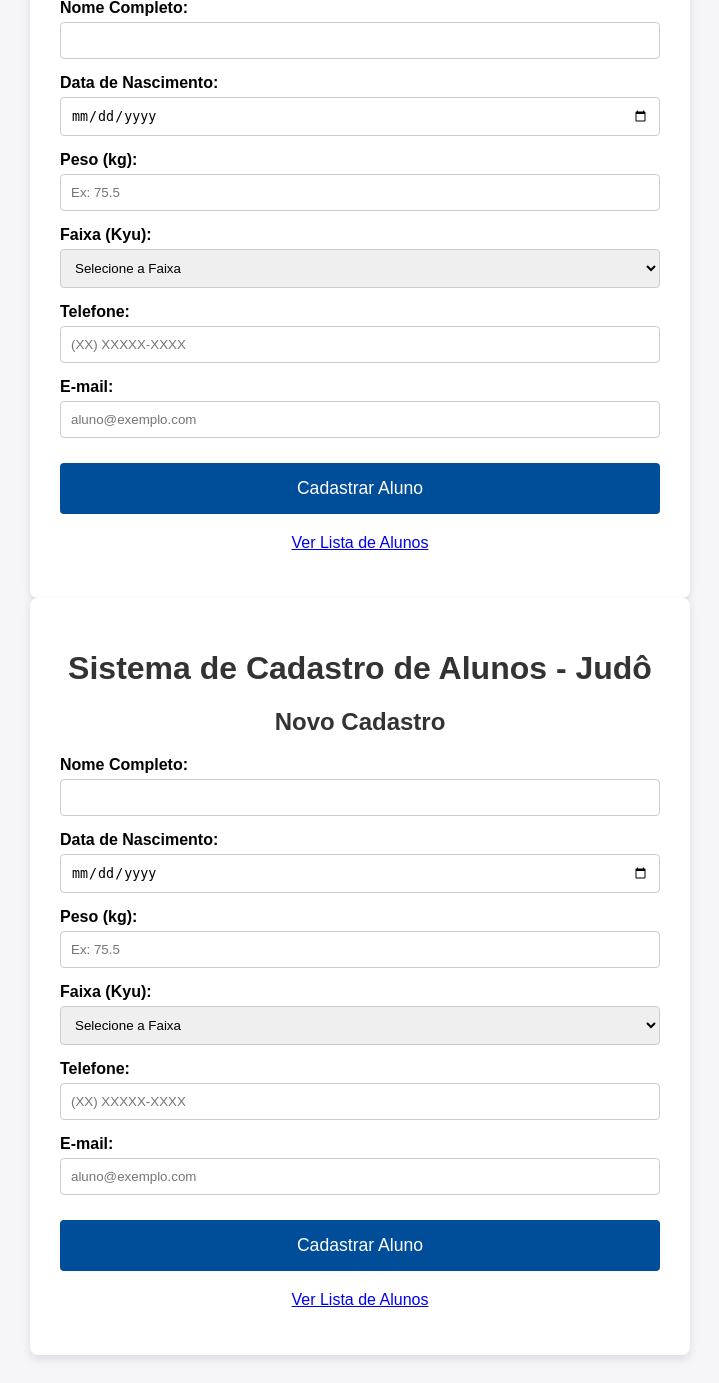
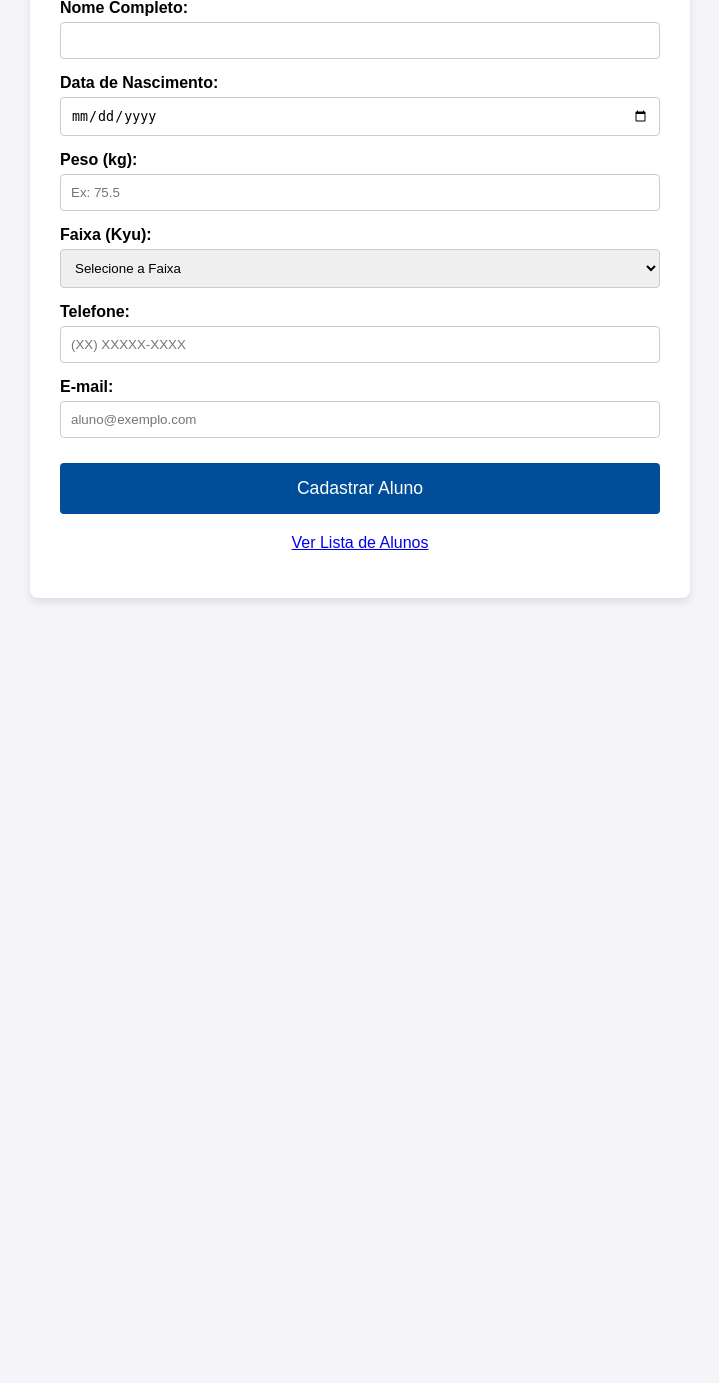
Before and after one commit to juanbalaquente/sistema-judo-academia, a PHP site: page / in a window 1280 px wide. Shown: the part 187-1570 px from the top of the page, without its empty margins (280-999 px from the left). After the commit the page ends 789 px from the top, so only its background shows below. Run offline with PHP 8.4, Linux system fonts and the light colour scheme.

Commit message:
Oct 7, 2025, 10:47 PM

```diff
--- a/index.php
+++ b/index.php
@@ -1,118 +1,3 @@
-<?php
-// =================================================================
-// 1. LÓGICA PHP: INCLUSÃO E PROCESSAMENTO DO FORMULÁRIO
-// =================================================================
-$message = ''; // Variável para armazenar mensagens de feedback
-
-if ($_SERVER["REQUEST_METHOD"] == "POST") {
-    // Inclui o arquivo de conexão. A variável $pdo estará disponível aqui.
-    require 'includes/db_connect.php';
-
-    // 1.1. Filtra e Sanitiza os Dados
-    // Usamos filter_input para uma coleta mais segura dos dados.
-    $nome             = filter_input(INPUT_POST, 'nome', FILTER_SANITIZE_STRING);
-    $data_nascimento  = filter_input(INPUT_POST, 'data_nascimento', FILTER_SANITIZE_STRING);
-    $peso             = filter_input(INPUT_POST, 'peso', FILTER_VALIDATE_FLOAT);
-    $kyu              = filter_input(INPUT_POST, 'kyu', FILTER_SANITIZE_STRING);
-    $telefone         = filter_input(INPUT_POST, 'telefone', FILTER_SANITIZE_STRING);
-    $email            = filter_input(INPUT_POST, 'email', FILTER_VALIDATE_EMAIL);
-
-    // 1.2. Validação Básica (PHP Backend)
-    if (!$nome || !$data_nascimento || !$kyu || !$email) {
-        $message = '<p class="error">Por favor, preencha todos os campos obrigatórios corretamente.</p>';
-    } else {
-        try {
-            // 1.3. Prepara a Query SQL (Obrigatório para segurança - Prepared Statements com PDO)
-            $sql = "INSERT INTO alunos (nome, data_nascimento, peso, kyu, telefone, email)
-                    VALUES (:nome, :nascimento, :peso, :kyu, :telefone, :email)";
-
-            $stmt = $pdo->prepare($sql);
-
-            // 1.4. Executa a Inserção
-            $stmt->execute([
-                ':nome'       => $nome,
-                ':nascimento' => $data_nascimento,
-                ':peso'       => $peso,
-                ':kyu'        => $kyu,
-                ':telefone'   => $telefone,
-                ':email'      => $email
-            ]);
-
-            $message = '<p class="success">🥋 Aluno **' . htmlspecialchars($nome) . '** cadastrado com sucesso!</p>';
-
-        } catch (Exception $e) {
-            // Verifica se é um erro de duplicidade (ex: e-mail já existe)
-            if ($e->getCode() == 23000) {
-                 $message = '<p class="error">Erro: O e-mail ou dado informado já existe no sistema.</p>';
-            } else {
-                 $message = '<p class="error">Erro ao cadastrar: ' . $e->getMessage() . '</p>';
-            }
-        }
-    }
-}
-?>
-
-<!DOCTYPE html>
-<html lang="pt-br">
-
-<head>
-    <meta charset="UTF-8">
-    <meta name="viewport" content="width=device-width, initial-scale=1.0">
-    <title>Cadastro de Alunos - Judô</title>
-    <link rel="stylesheet" href="styles/main.css">
-</head>
-
-<body>
-
-    <div class="container">
-        <h1>Sistema de Cadastro de Alunos - Judô</h1>
-
-        <?php
-        // Exibe a mensagem de feedback (sucesso ou erro)
-        echo $message;
-        ?>
-
-        <h2>Novo Cadastro</h2>
-        <form method="POST" action="index.php" class="form-cadastro">
-
-            <label for="nome">Nome Completo:</label>
-            <input type="text" id="nome" name="nome" required>
-
-            <label for="data_nascimento">Data de Nascimento:</label>
-            <input type="date" id="data_nascimento" name="data_nascimento" required>
-
-            <label for="peso">Peso (kg):</label>
-            <input type="number" id="peso" name="peso" step="0.1" min="1" placeholder="Ex: 75.5">
-
-            <label for="kyu">Faixa (Kyu):</label>
-            <select id="kyu" name="kyu" required>
-                <option value="">Selecione a Faixa</option>
-                <option value="Branca">Branca</option>
-                <option value="Cinza">Cinza</option>
-                <option value="Azul">Azul</option>
-                <option value="Amarela">Amarela</option>
-                <option value="Laranja">Laranja</option>
-                <option value="Verde">Verde</option>
-                <option value="Roxa">Roxa</option>
-                <option value="Marrom">Marrom</option>
-                <option value="Preta">Preta (Shodan)</option>
-            </select>
-
-            <label for="telefone">Telefone:</label>
-            <input type="tel" id="telefone" name="telefone" placeholder="(XX) XXXXX-XXXX">
-
-            <label for="email">E-mail:</label>
-            <input type="email" id="email" name="email" required placeholder="aluno@exemplo.com">
-
-            <button type="submit" class="btn-submit">Cadastrar Aluno</button>
-
-            <p class="link-lista"><a href="alunos_list.php">Ver Lista de Alunos</a></p>
-        </form>
-    </div>
-
-    <scaript src="js/script.js">
-        </script>
-</body>
 <?php
 // =================================================================
 // 1. LÓGICA PHP: INCLUSÃO E PROCESSAMENTO DO FORMULÁRIO
@@ -229,5 +114,3 @@ if ($_SERVER["REQUEST_METHOD"] == "POST") {
 </body>
 
 </html>
-
-</html>
```
